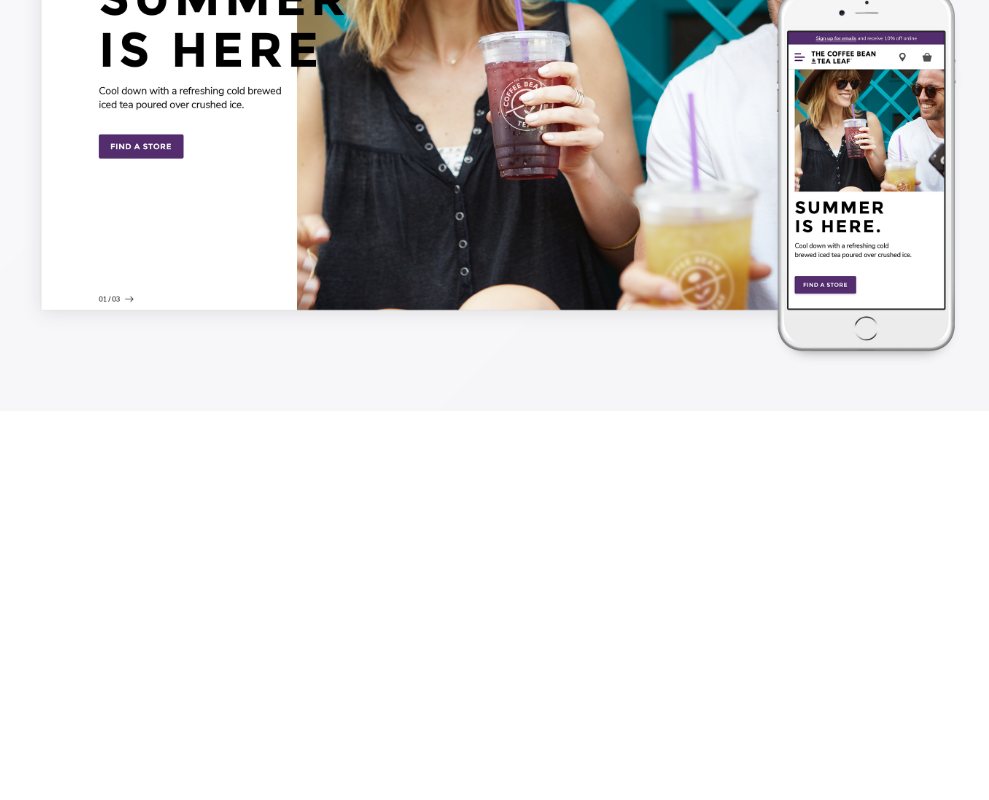
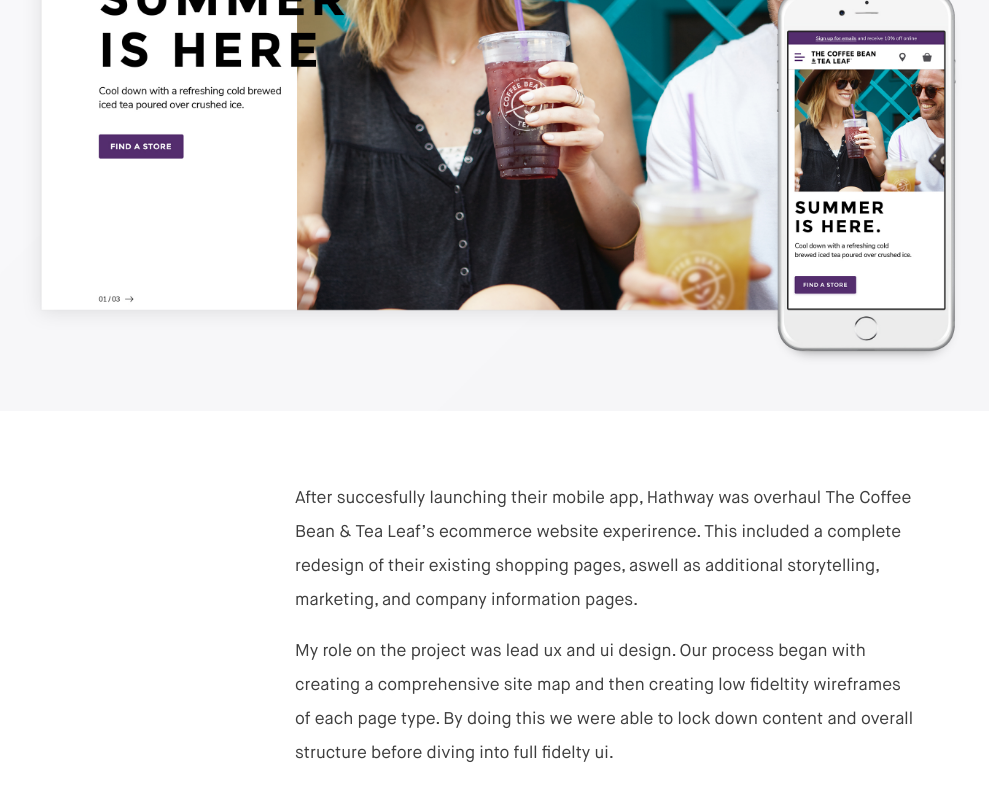
Before and after one commit to neilspurgeon/portfolio-react, a React app: page /coffeebeanecommerce in a window 1280 px wide. Shown: the part 770-1570 px from the top of the page, without its empty margins (34-1023 px from the left). Before the commit the page ends 1193 px from the top, so only its background shows below. Built offline with nearby package versions, Linux system fonts and the light colour scheme.

Commit message:
Added project text component.

```diff
--- /dev/null
+++ b/src/components/ProjectText/ProjectText.js
@@ -0,0 +1,15 @@
+import React from 'react';
+import Grid from 'components/Grid/Grid.js';
+import styles from './style.css';
+
+const ProjectText = (props) => {
+  return (
+    <Grid>
+      <div className={styles.wrapper}>
+        {props.children}
+      </div>
+    </Grid>
+  );
+};
+
+export default ProjectText;
--- /dev/null
+++ b/src/components/ProjectText/style.css
@@ -0,0 +1,17 @@
+.wrapper {
+  grid-column: 1 / 13;
+  padding: 50px 5%;
+
+  @media screen and (min-width: 500px) {
+    /*padding: 50px 7.5%;*/
+  }
+
+  @media screen and (min-width: 768px) {
+    padding: 50px 0;
+    grid-column: 2 / 12;
+  }
+
+  @media screen and (min-width: 1200px) {
+    grid-column: 4 / 10;
+  }
+}
--- a/src/index.css
+++ b/src/index.css
@@ -66,8 +66,10 @@
 
 p,
 .p {
-  font-size: 1.4rem;
+  font-size: 1.5rem;
+  line-height: 2;
+  color: #3E3E3E;
   @media screen and (min-width: 768px) {
-    font-size: 1.6rem;
+    font-size: 1.7rem;
   }
 }
--- a/src/projects/CoffeBeanEcomerce/CoffeBeanEcomerce.js
+++ b/src/projects/CoffeBeanEcomerce/CoffeBeanEcomerce.js
@@ -2,6 +2,7 @@
 import ProjectHeader from 'components/ProjectHeader/ProjectHeader.js';
 import ProjectHero from 'components/ProjectHero/ProjectHero.js';
 import heroImage from './images/coffeebean-web-hero.jpg';
+import ProjectText from 'components/ProjectText/ProjectText.js';
 
 const CoffeBeanEcomerce = () => {
   return (
@@ -14,6 +15,10 @@
       image={heroImage}
       altText="Coffe Bean and Tea Leaf Homepages."
     />
+    <ProjectText>
+      <p>After succesfully launching their mobile app, Hathway was overhaul The Coffee Bean & Tea Leaf’s ecommerce website experirence. This included a complete redesign of their existing shopping pages, aswell as additional storytelling, marketing, and company information pages.</p>
+      <p>My role on the project was lead ux and ui design. Our process began with creating a comprehensive site map and then creating low fideltity wireframes of each page type. By doing this we were able to lock down content and overall structure before diving into full fidelty ui.</p>
+    </ProjectText>
     </div>
   );
 };
```
